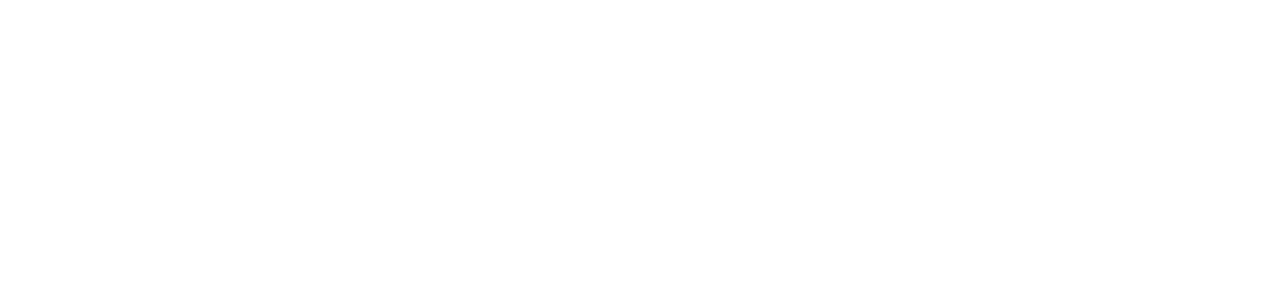
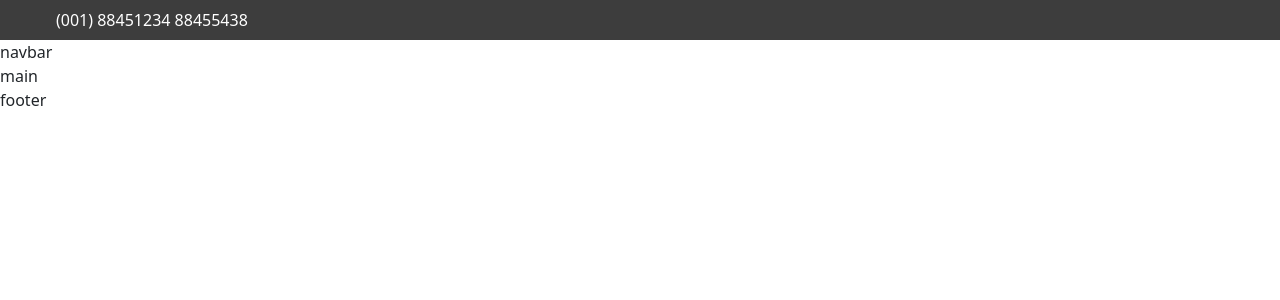
Before and after one commit to NelloRossi97/proj-html-vuejs, a Vue app: page / in a window 1280 px wide. Shown: the top 300 px of the page. Built offline with nearby package versions, Linux system fonts and the light colour scheme; the HTML template or start-up script is replaced by a standard one.

Commit message:
added data, principal components and topbar

```diff
--- a/src/App.vue
+++ b/src/App.vue
@@ -1,12 +1,16 @@
 <template>
-  <div>
-
-  </div>
+  <HeaderComponent/>
+  <MainComponent/>
+  <FooterComponent/>
 </template>
 
 <script>
+import HeaderComponent from './components/HeaderComponent.vue';
+import MainComponent from './components/MainComponent.vue';
+import FooterComponent from './components/FooterComponent.vue';
   export default {
-    name: 'App'
+  name: 'App',
+    components: {HeaderComponent, MainComponent, FooterComponent}
   }
 </script>
 
--- /dev/null
+++ b/src/assets/data/data.js
@@ -0,0 +1,6 @@
+const navbar = ['home', 'about', 'services', 'showcase', 'blog', 'contact'];
+const quickLinks = ['Careers', 'News', 'Terms of use', 'Privacy Projects', 'About', 'Contact'];
+const contact = [
+    'Patricia C. Amedee 4401 Waldeck Street Grapevine Nashville, TX 76051',
+    'info@yourdomaimcom',
+    '+99 (0) 101 0000 888'];
--- a/src/assets/styles/general.scss
+++ b/src/assets/styles/general.scss
@@ -1,6 +1,9 @@
 @use './partials/variables' as *;
+
 @import '@fortawesome/fontawesome-free/scss/fontawesome.scss';
 @import '@fortawesome/fontawesome-free/scss/solid.scss';
+@import '@fortawesome/fontawesome-free/scss/regular.scss';
+@import '@fortawesome/fontawesome-free/scss/brands.scss';
 
 @import 'bootstrap/scss/bootstrap.scss';
 
--- a/src/assets/styles/partials/_variables.scss
+++ b/src/assets/styles/partials/_variables.scss
@@ -8,5 +8,6 @@
 $icons-color: #3d3d3d;
 $header-footer-text-color: #444444;
 $topbar-bg: #3d3d3d;
+$bg-primary: #ffffff;
 $bg-secondary: #fafafa;
 $bg-tertiary: #f9f9f9;
--- /dev/null
+++ b/src/components/FooterComponent.vue
@@ -0,0 +1,15 @@
+<template>
+    <footer>
+        footer
+    </footer>
+</template>
+
+<script>
+    export default {
+        name: 'FooterComponent'
+    }
+</script>
+
+<style lang="scss" scoped>
+
+</style>
--- /dev/null
+++ b/src/components/HeaderComponent.vue
@@ -0,0 +1,20 @@
+<template>
+    <header>
+        <TopBar/>
+        navbar
+    </header>
+</template>
+
+<script>
+import TopBar from './TopBar.vue';
+    export default {
+    name: 'HeaderComponent',
+    components: {
+            TopBar
+        }
+    }
+</script>
+
+<style lang="scss" scoped>
+
+</style>
--- /dev/null
+++ b/src/components/MainComponent.vue
@@ -0,0 +1,15 @@
+<template>
+    <main>
+        main
+    </main>
+</template>
+
+<script>
+    export default {
+        name: 'MainComponent'
+    }
+</script>
+
+<style lang="scss" scoped>
+
+</style>
--- /dev/null
+++ b/src/components/TopBar.vue
@@ -0,0 +1,25 @@
+<template>
+    <div class="topbar d-flex justify-content-between align-items-center p-2 text-white">
+        <div class="ms-5">
+            <span>(001) 88451234 88455438</span>
+        </div>
+        <div class="me-5">
+            <i class="fa-brands fa-facebook-f"></i>
+            <i class="fa-brands fa-twitter mx-4"></i>
+            <i class="fa-brands fa-pinterest-p"></i>
+        </div>
+    </div>
+</template>
+
+<script>
+    export default {
+        name: 'TopBar'
+    }
+</script>
+
+<style lang="scss" scoped>
+@use '../assets/styles/partials/variables' as *;
+.topbar{
+    background-color: $topbar-bg;
+}
+</style>
```
